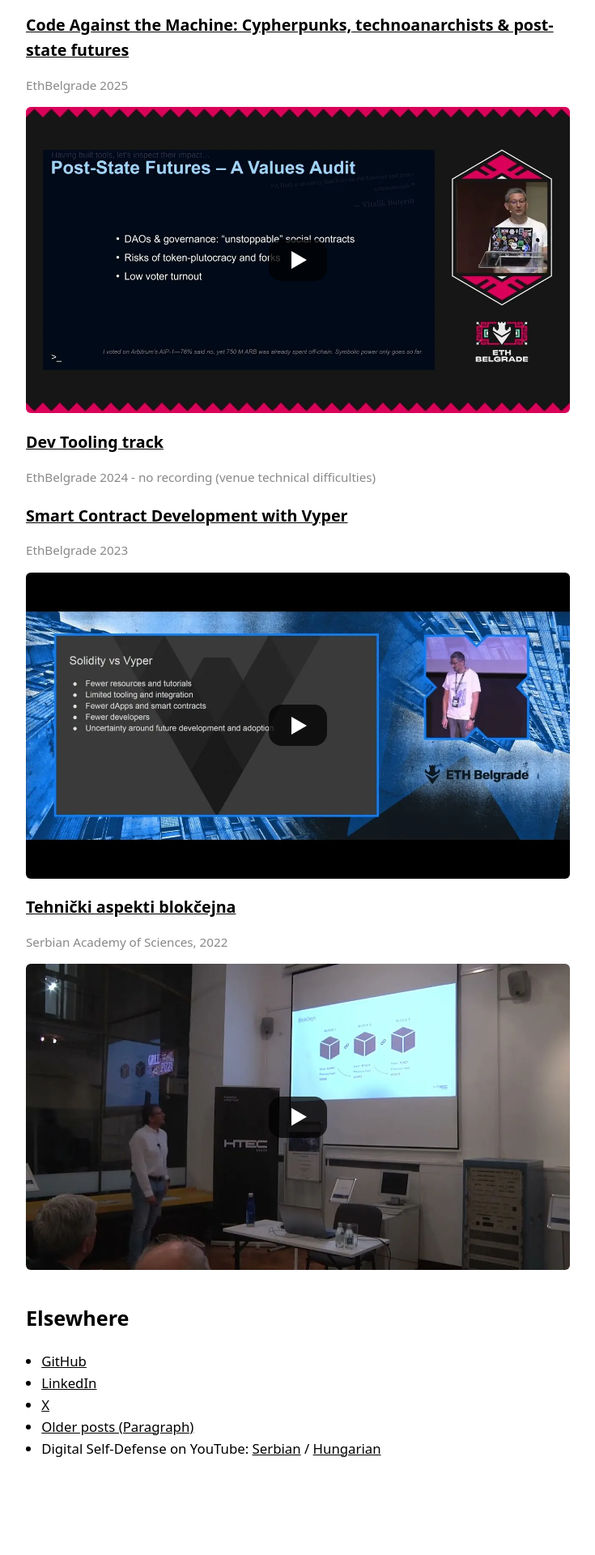
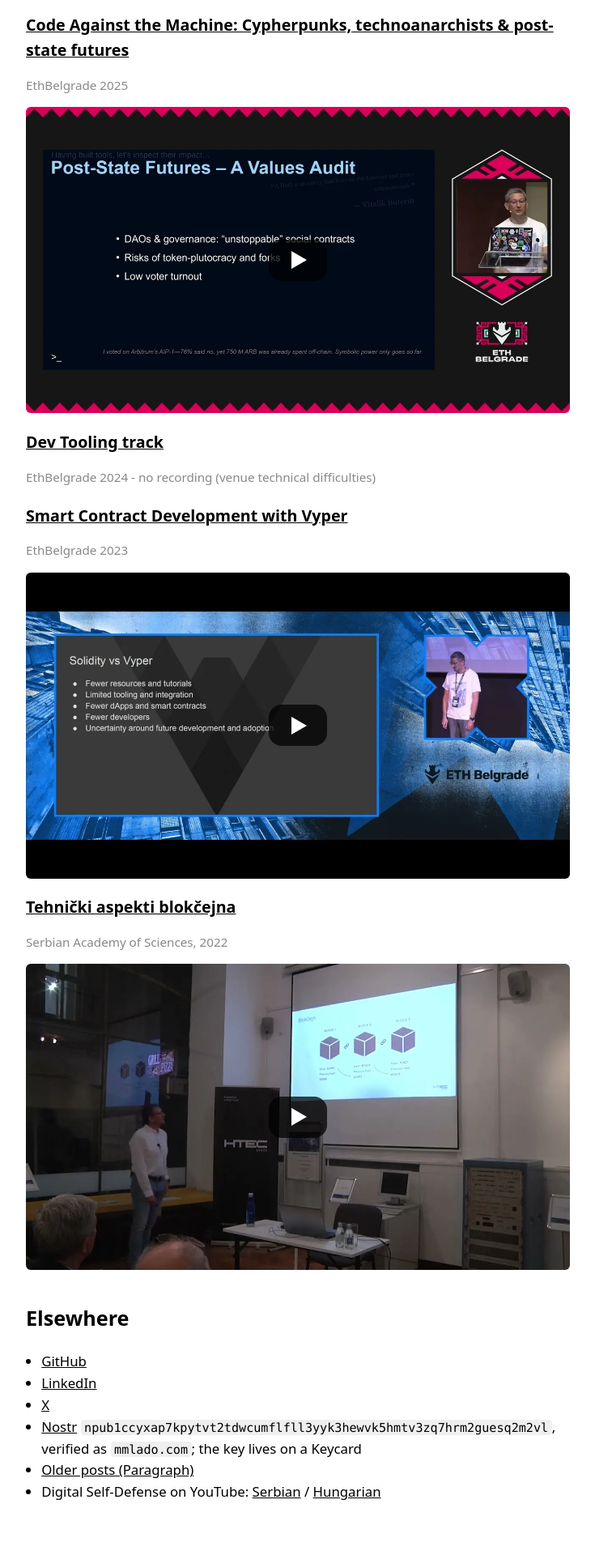
Before and after one commit to mmlado/mmlado.github.io, a Jekyll site: the page built from index.md, in a window 1280 px wide. Shown: the part 1534-3454 px from the top of the page at 81% size, without its empty margins (272-1007 px from the left). Built offline with Jekyll 4.4.1, drawn with Linux system fonts in a browser that asks for light colours; our own code applies the rules of GitHub Pages for plain Markdown files; before the commit the page ends 3400 px from its top, so only the background shows below that.

Commit message:
Publish the Nostr identity: NIP-05, avatar and profile link

```diff
--- a/index.md
+++ b/index.md
@@ -111,6 +111,9 @@ Serbian Academy of Sciences, 2022
 - [GitHub](https://github.com/mmlado)
 - [LinkedIn](https://www.linkedin.com/in/mladenmilankovic)
 - [X](https://x.com/mmlado_eth)
+- [Nostr](https://njump.me/npub1ccyxap7kpytvt2tdwcumflfll3yyk3hewvk5hmtv3zq7hrm2guesq2m2vl)
+  `npub1ccyxap7kpytvt2tdwcumflfll3yyk3hewvk5hmtv3zq7hrm2guesq2m2vl`,
+  verified as `mmlado.com`; the key lives on a Keycard
 - [Older posts (Paragraph)](https://paragraph.com/mmlado.eth)
 - Digital Self-Defense on YouTube:
   [Serbian](https://www.youtube.com/@DigitalnaSamoodbrana) /
--- a/style.css
+++ b/style.css
@@ -23,7 +23,8 @@ img { max-width: 100%; height: auto; }
 blockquote { margin: 1.6rem 0; padding-left: 1rem; border-left: 3px solid #888;
              font-style: italic; }
 code { font-family: ui-monospace, SFMono-Regular, Menlo, Consolas, monospace; font-size: .9em; }
-:not(pre) > code { background: #8882; padding: .05em .3em; border-radius: 4px; }
+:not(pre) > code { background: #8882; padding: .05em .3em; border-radius: 4px;
+                   overflow-wrap: anywhere; }
 pre { overflow-x: auto; padding: .8rem 1rem; border: 1px solid #8886; border-radius: 6px;
       line-height: 1.45; }
 article { font-size: 1.15rem; }
```
Also changed, not shown: .well-known/nostr.json (added), avatar.jpg (added).
